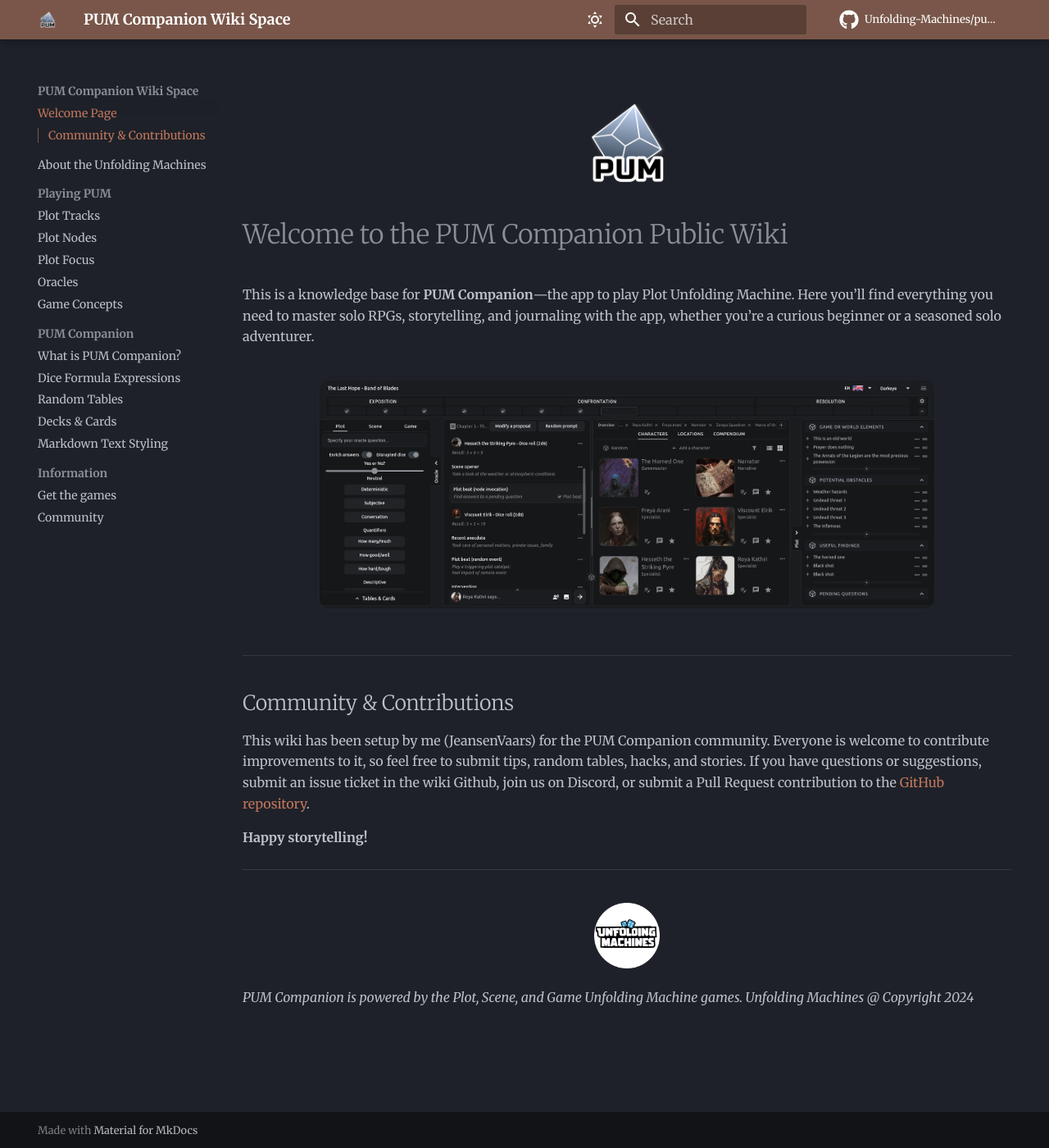
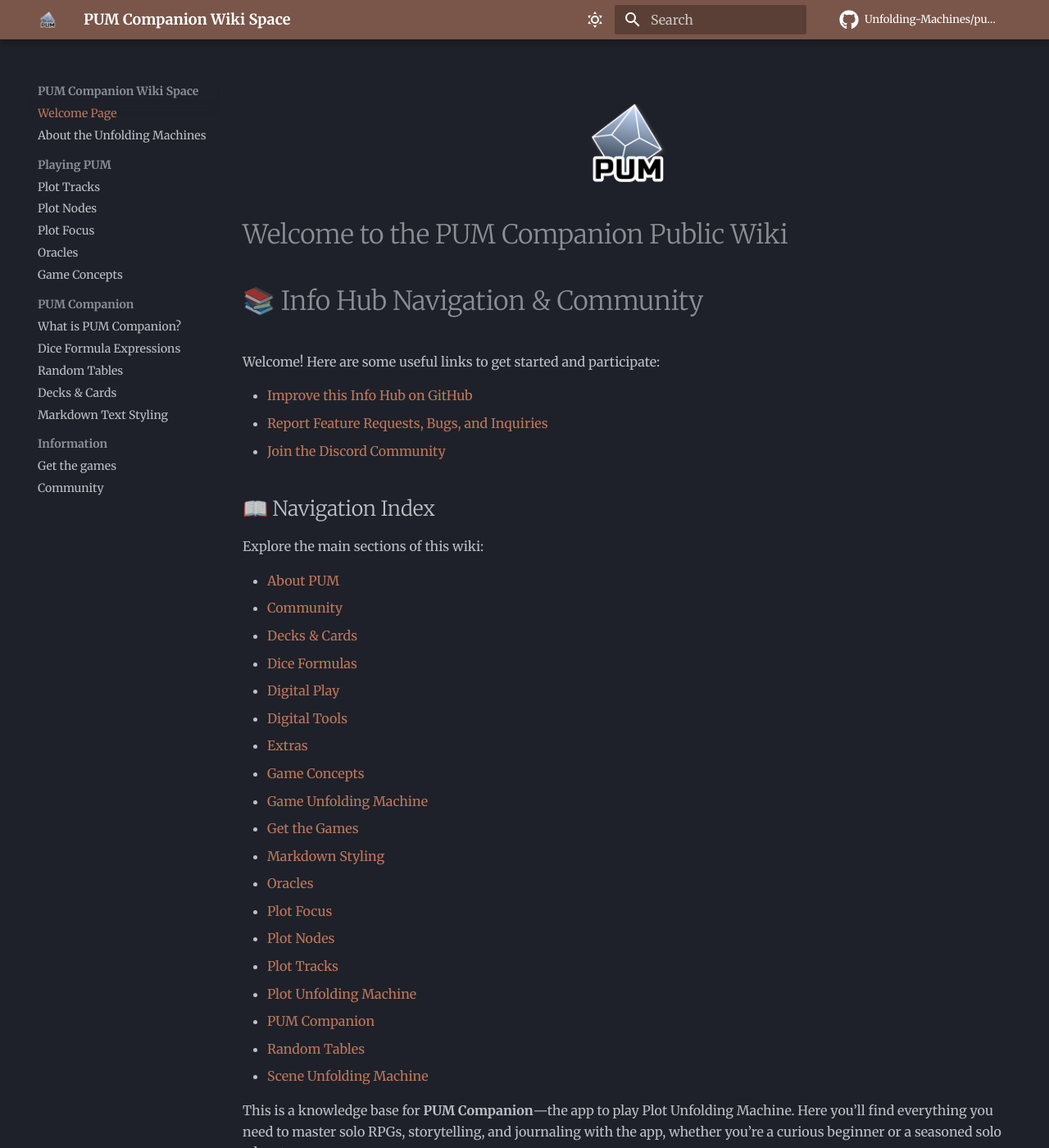
Before and after one commit to Unfolding-Machines/pumc-info-hub, an MkDocs documentation site: the page built from docs/index.md, in a window 1280 px wide and 1400 px high. Shown: the whole window at 82% size. Built offline with MkDocs 1.6.1 and Material for MkDocs 9.7.7, drawn with Linux system fonts in a browser that asks for light colours; comment, search, counter and statistics services are not loaded.

Commit message:
Rebranding to Info Hub

```diff
--- a/docs/index.md
+++ b/docs/index.md
@@ -5,6 +5,38 @@
 </p>
 
 # Welcome to the PUM Companion Public Wiki
+
+# 📚 Info Hub Navigation & Community
+
+Welcome! Here are some useful links to get started and participate:
+
+- [Improve this Info Hub on GitHub](https://github.com/Unfolding-Machines/pumc-info-hub)
+- [Report Feature Requests, Bugs, and Inquiries](https://github.com/Unfolding-Machines/pumc-info-hub/issues)
+- [Join the Discord Community](https://discord.gg/k2rQMa33Kq)
+
+## 📖 Navigation Index
+
+Explore the main sections of this wiki:
+
+- [About PUM](about-pum.md)
+- [Community](community.md)
+- [Decks & Cards](decks-cards.md)
+- [Dice Formulas](dice-formulas.md)
+- [Digital Play](digital-play.md)
+- [Digital Tools](digital-tools.md)
+- [Extras](extras.md)
+- [Game Concepts](game-concepts.md)
+- [Game Unfolding Machine](game-unfolding-machine.md)
+- [Get the Games](get-the-games.md)
+- [Markdown Styling](markdown-styling.md)
+- [Oracles](oracles.md)
+- [Plot Focus](plot-focus.md)
+- [Plot Nodes](plot-nodes.md)
+- [Plot Tracks](plot-tracks.md)
+- [Plot Unfolding Machine](plot-unfolding-machine.md)
+- [PUM Companion](pum-companion.md)
+- [Random Tables](random-tables.md)
+- [Scene Unfolding Machine](scene-unfolding-machine.md)
 
 <div class="pumc-intro-box">
   This is a knowledge base for <b>PUM Companion</b>—the app to play Plot Unfolding Machine. Here you’ll find everything you need to master solo RPGs, storytelling, and journaling with the app, whether you’re a curious beginner or a seasoned solo adventurer.
```
Also changed, not shown: README.md (+56 -15 lines).
